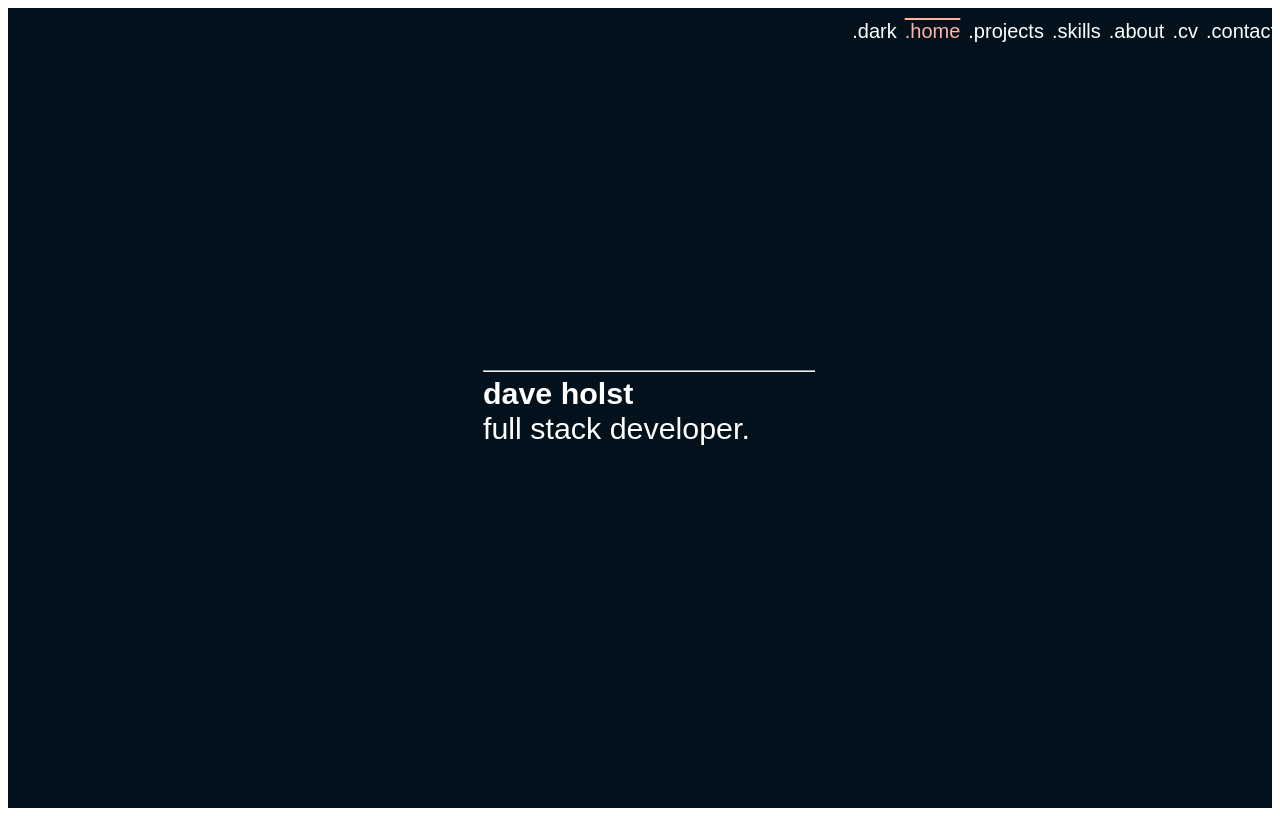
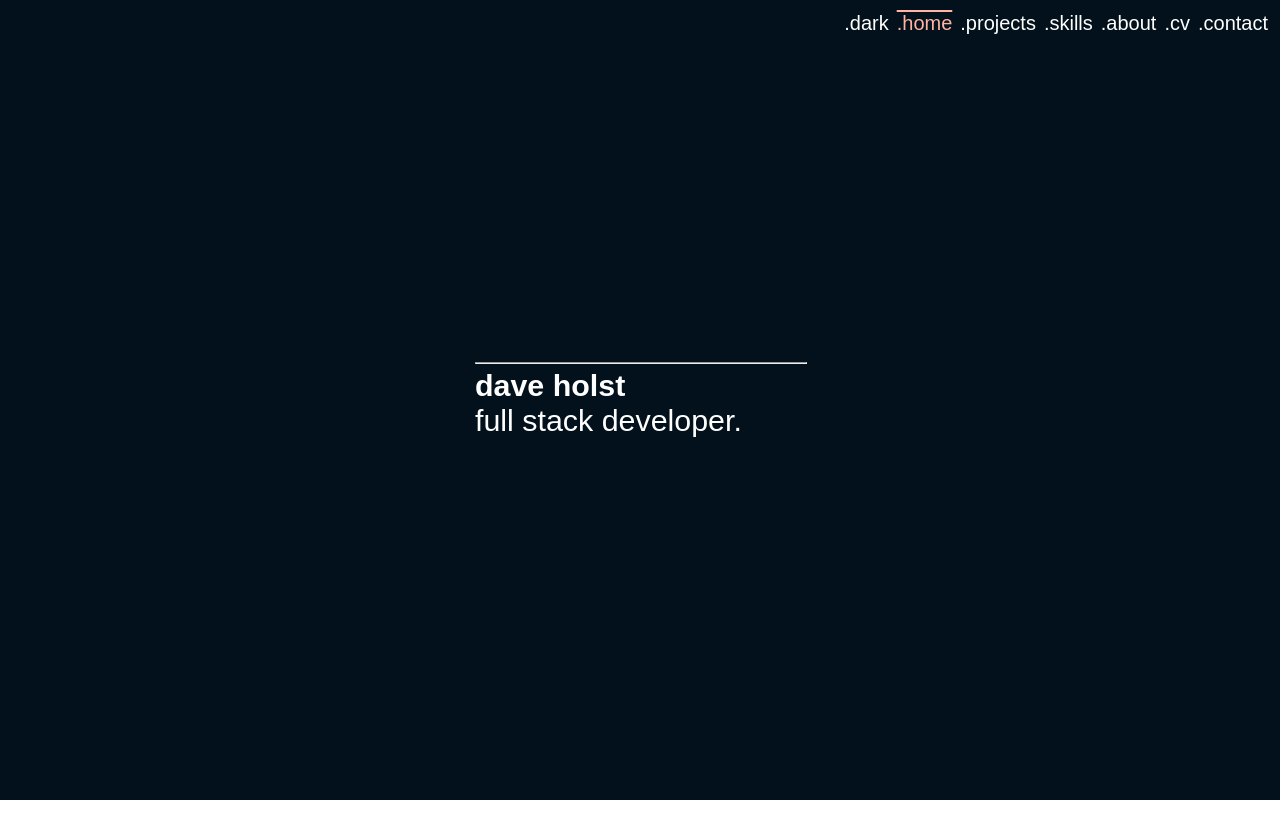
Before and after one commit to daveholst/portfolio-3, a SvelteKit app: page / in a window 1280 px wide. Built offline with nearby package versions, Linux system fonts and the light colour scheme.

Commit message:
hotfix - body styling fix

```diff
--- a/src/routes/+layout.svelte
+++ b/src/routes/+layout.svelte
@@ -23,9 +23,9 @@
 </script>
 
 <NavBar />
-<body class:dark={isDark}>
+<div class="body-wrapper" class:dark={isDark}>
     <slot />
-</body>
+</div>
 
 <!-- TODO: fix gross elastic white top with this: https://www.tempertemper.net/blog/scroll-bounce-page-background-colour -->
 <style>
@@ -62,14 +62,16 @@
         font-weight: 200;
     }
 
-    body {
+    :global(body) {
         margin: 0;
-        padding: 0;
+        padding: 12;
+    }
+    .body-wrapper {
         background-color: var(--background-light);
         transition: background-color 0.5s;
     }
 
-    body.dark {
+    .body-wrapper.dark {
         /* Seems like a weird bug in here would let me use a CSS variable in here*/
         background-color: var(--background-dark);
         transition: background-color 0.5s;
```
